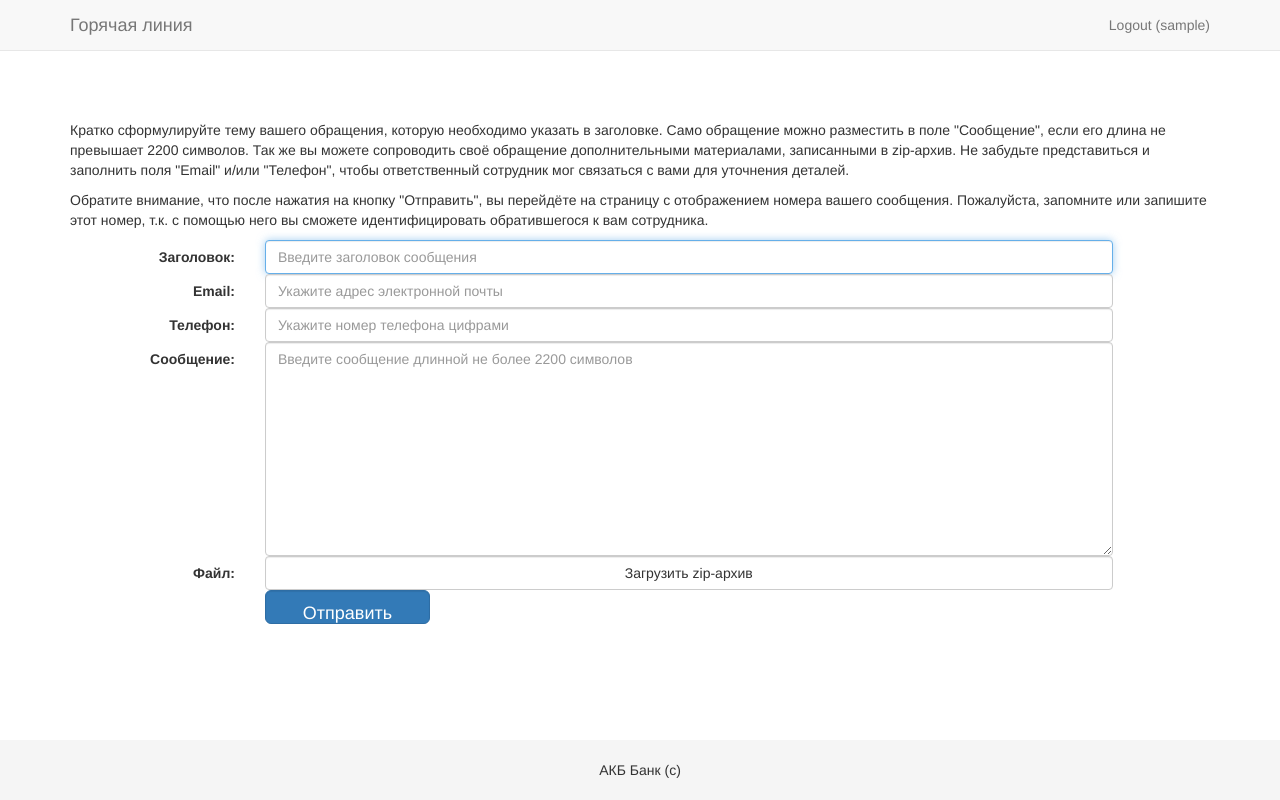
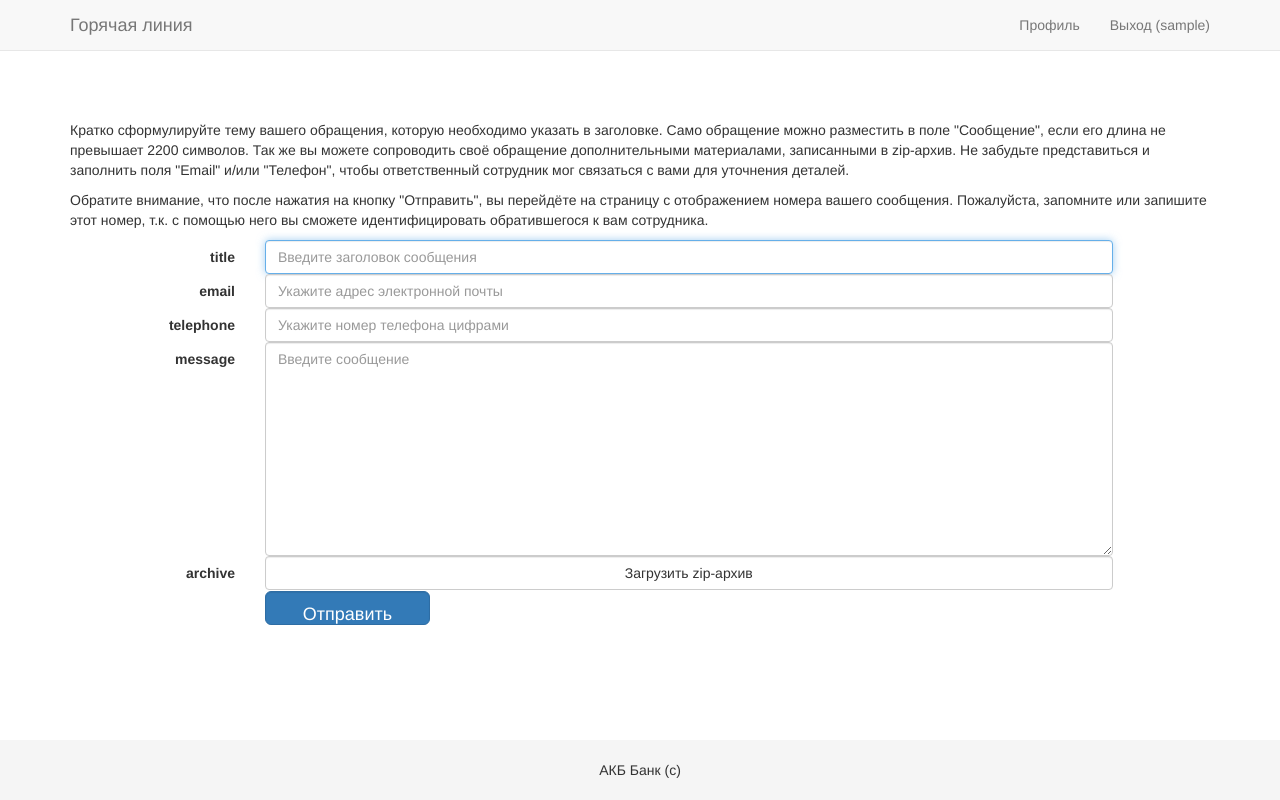
Before and after one commit to ilmarh/messagetest, a Flask app: template app/templates/postmessage.html in a window 1280 px wide. Run offline with Flask 2, Linux system fonts and the light colour scheme; a user stored in the database is signed in; tables that the repository leaves empty hold one stand-in row (values such as "Sample post"); the template is opened without the code that fills it: values that come from a table or form of the project are taken from there, most other values are stand-ins (such as "Sample title", 1, 10 or a date in 2020); parts of the project's set-up code (start-up, migrations or seed data) failed here and were passed over; some libraries are stand-ins or nearby versions.

Commit message:
template changes

```diff
--- a/app/templates/admin/useredit.html
+++ b/app/templates/admin/useredit.html
@@ -4,11 +4,11 @@
 <div class="row">
 <form action="" method="post" name="useredit" role="form" class="form-horizontal">
     {{form.hidden_tag()}}
-    <label class="control-label col-lg-2" for="password">Пароль:</label>
+    {{form.password.label(class="control-label col-lg-2")}}
     <div class="col-lg-10"> {{form.password(class="form-control")}} </div>
-    <label class="control-label col-lg-2" for="email">Почта:</label>
+    {{form.email.label(class="control-label col-lg-2")}}
     <div class="col-lg-10"> {{form.email(class="form-control")}} </div>
-    <label class="control-label col-lg-2" for="role">Роль:</label>
+    {{form.role.label(class="control-label col-lg-2")}}
     <div class="col-lg-10"> {{form.role(class="form-control")}} </div>
     <div class="col-lg-offset-2 col-lg-4">
       {{form.apply_button(class="btn btn-lg btn-primary form-control")}}
--- a/app/templates/base.html
+++ b/app/templates/base.html
@@ -28,9 +28,16 @@
           </div>
           <div id="navbar" class="navbar-collapse collapse">
 {% if g.user and g.user.is_authenticated() %}
+  {% if g.user.is_admin() %}
             <ul class="nav navbar-nav navbar-right">
-              <li><a href="/logout">Logout ({{g.user.username}})</a></li>
+              <li><a href="/logout">Выход ({{g.user.username}})</a></li>
             </ul>
+  {% else %}
+            <ul class="nav navbar-nav navbar-right">
+              <li><a href="/profile">Профиль</a></li>
+              <li><a href="/logout">Выход ({{g.user.username}})</a></li>
+            </ul>
+  {% endif %}
 {% else %}
             <ul class="nav navbar-nav">
               <li><a href="/message">Сообщение</a></li>
--- a/app/templates/postmessage.html
+++ b/app/templates/postmessage.html
@@ -18,19 +18,23 @@
 <div class="row">
   <form action="" method="post" name="message" role="form" class="form-horizontal" enctype=multipart/form-data>
     {{form.hidden_tag()}}
-      <label class="control-label col-lg-2" for="title">Заголовок:</label>
-      <div class="col-lg-9"> {{form.title(autofocus=true, maxlength=140, class="form-control", placeholder="Введите заголовок сообщения")}} </div>
-      <label class="control-label col-lg-2" for="email">Email:</label>
-      <div class="col-lg-9"> {{form.email(maxlength=100, type="email", class="form-control", placeholder="Укажите адрес электронной почты")}} </div>
-      <label class="control-label col-lg-2" for="telephone">Телефон:</label>
-      <div class="col-lg-9"> {{form.telephone(maxlength=20, type="tel", class="form-control", placeholder="Укажите номер телефона цифрами")}} </div>
-      <label class="control-label col-lg-2" for="message">Сообщение:</label>
-      <div class="col-lg-9"> {{form.message(maxlength=2200, rows=10, class="form-control", placeholder="Введите сообщение длинной не более 2200 символов")}} </div>
-      <label class="control-label col-lg-2" for="archive">Файл:</label>
+    {{form.title.label(class="control-label col-lg-2")}}
+      <div class="col-lg-9"> {{form.title(autofocus=true, class="form-control", placeholder="Введите заголовок сообщения")}} </div>
+    {{form.email.label(class="control-label col-lg-2")}}
+      <div class="col-lg-9"> {{form.email(type="email", class="form-control", placeholder="Укажите адрес электронной почты")}} </div>
+    {{form.telephone.label(class="control-label col-lg-2")}}
+      <div class="col-lg-9"> {{form.telephone(type="tel", class="form-control", placeholder="Укажите номер телефона цифрами")}} </div>
+    {{form.message.label(class="control-label col-lg-2")}}
+      <div class="col-lg-9"> {{form.message(rows=10, class="form-control", placeholder="Введите сообщение")}} </div>
+    {{form.archive.label(class="control-label col-lg-2")}}
       <div class="col-lg-9">
         <input class="form-control" id="archive" name="archive" title="Загрузить zip-архив" type="file" data-filename-placement="inside">
-        <!-- {{form.archive(class="form-control", title="Загрузить zip-архив")}} -->
       </div>
+    {{form.recaptcha.label(class="control-label col-lg-2")}}
+<!--
+      <label class="control-label col-lg-2" for="recaptcha">Captcha:</label>
+-->
+      <div class="col-lg-9"> {{form.recaptcha(class="form-control")}} </div>
       <div class="col-lg-offset-2 col-lg-2">
         {{form.send_button(class="btn btn-lg btn-primary form-control")}}
       </div>
```
Also changed, not shown: app/templates/admin/useradd.html (+8 -6 lines).
